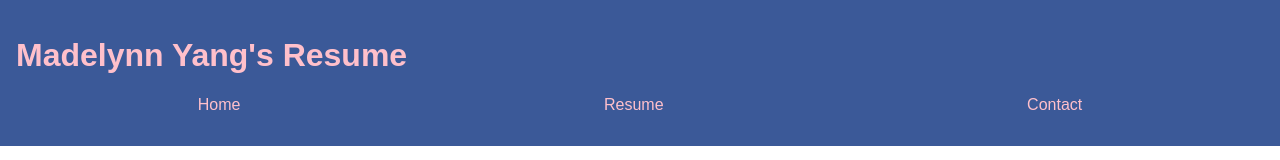
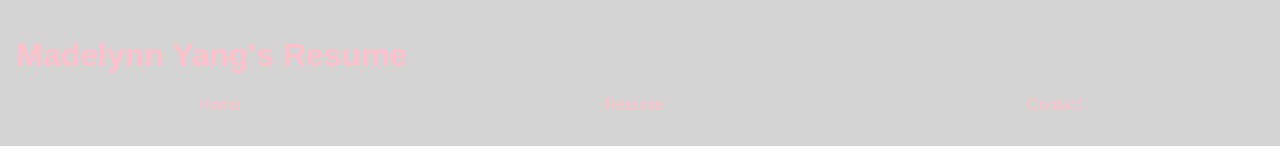
Before and after one commit to maddyyang/FinalProject, a plain HTML site: page index.html in a window 1280 px wide. Shown: the top 160 px of the page. Drawn offline with Linux system fonts and the light colour scheme.

Commit message:
background

```diff
--- a/style.css
+++ b/style.css
@@ -5,7 +5,7 @@ body {
 }
 
 header {
-    background-color: #3B5998;
+    background-color: #d4d4d4;
     color: pink;
     padding: 1rem;
 }
```
